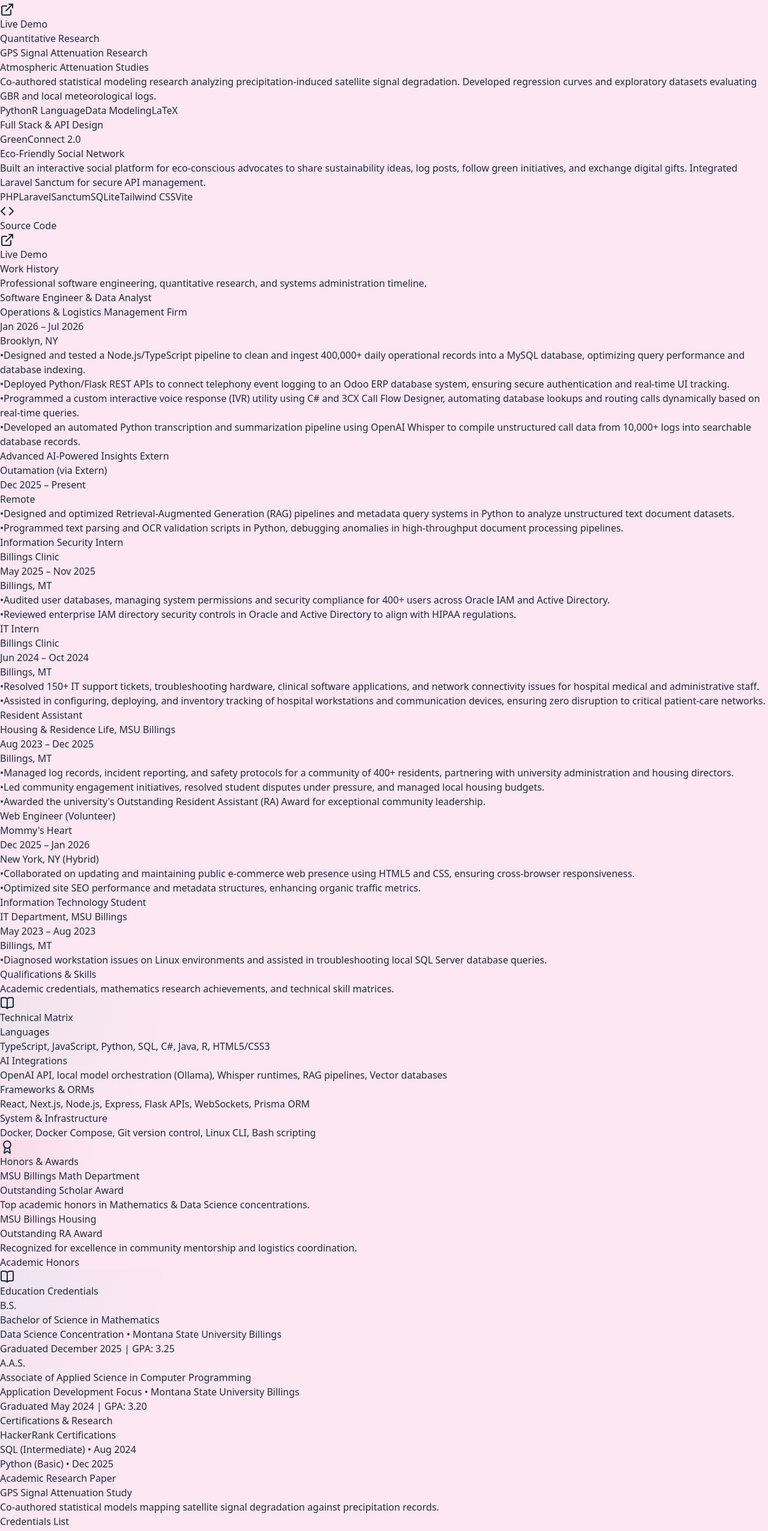
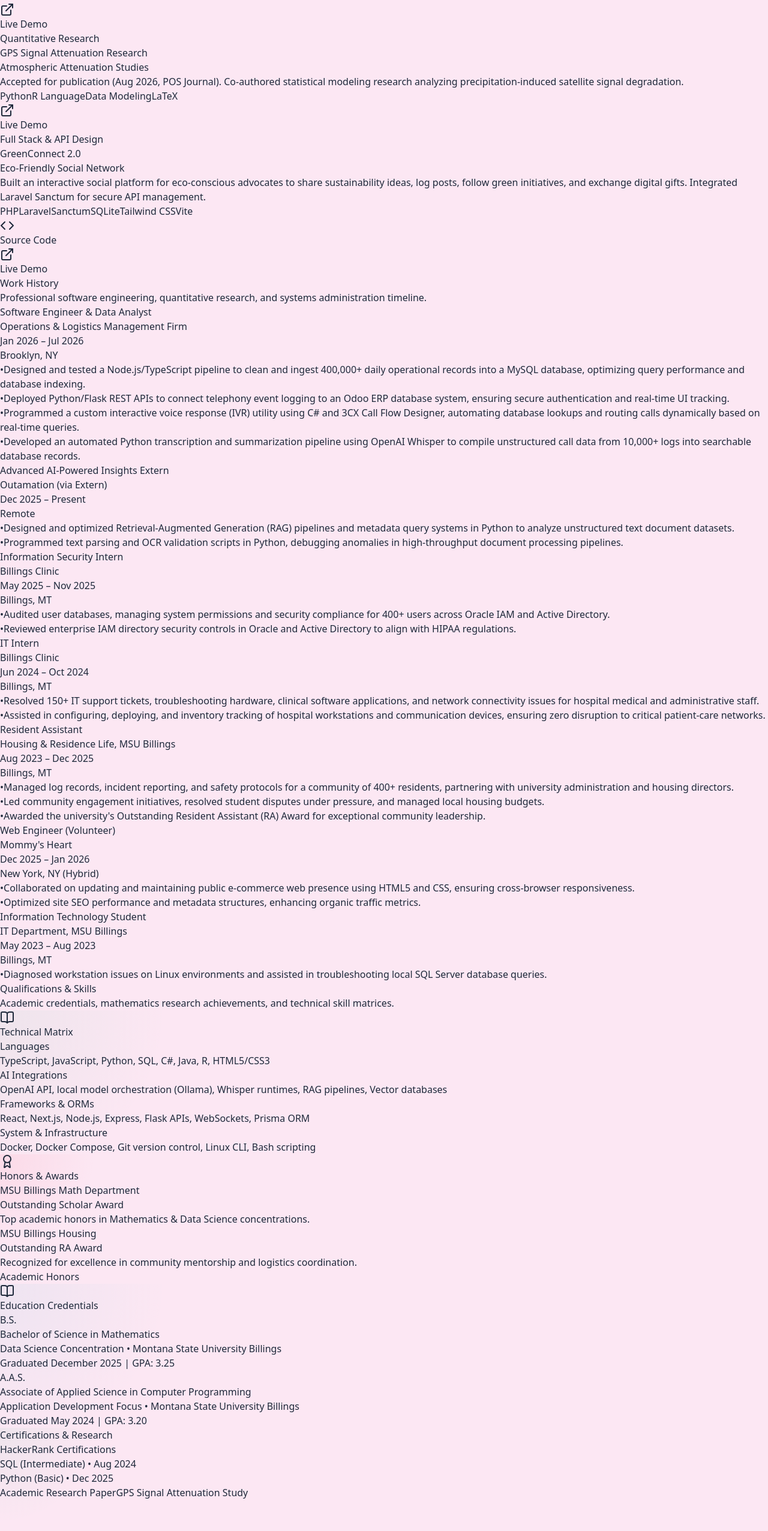
Before and after one commit to Ayjeren004/Ayjeren-portfolio, a React (Vite) app: page / in a window 1280 px wide. Shown: the part 4924-7476 px from the top of the page at 60% size. Built offline with nearby package versions, Linux system fonts and the light colour scheme.

Commit message:
feat: Add YouTube link and accepted publication status to GPS research

```diff
--- a/src/components/BentoGrid.jsx
+++ b/src/components/BentoGrid.jsx
@@ -79,8 +79,9 @@ export default function BentoGrid() {
     {
       title: 'GPS Signal Attenuation Research',
       tagline: 'Atmospheric Attenuation Studies',
-      desc: 'Co-authored statistical modeling research analyzing precipitation-induced satellite signal degradation. Developed regression curves and exploratory datasets evaluating GBR and local meteorological logs.',
+      desc: 'Accepted for publication (Aug 2026, POS Journal). Co-authored statistical modeling research analyzing precipitation-induced satellite signal degradation.',
       tech: ['Python', 'R Language', 'Data Modeling', 'LaTeX'],
+      demo: 'https://www.youtube.com/watch?v=FqIQtUu4WA8',
       github: '#',
       type: 'Quantitative Research'
     },
@@ -1375,9 +1376,9 @@ export default function BentoGrid() {
 
                   <div>
                     <span className="text-[9px] text-pink-600 font-mono font-bold uppercase tracking-wider block">Academic Research Paper</span>
-                    <h4 className="text-sm font-extrabold text-pink-600 mt-1">GPS Signal Attenuation Study</h4>
+                    <a href="https://www.youtube.com/watch?v=FqIQtUu4WA8" target="_blank" rel="noopener noreferrer" className="text-sm font-extrabold text-pink-600 mt-1 hover:underline hover:text-pink-500 transition-colors inline-flex items-center gap-1">GPS Signal Attenuation Study <svg className="w-3 h-3" fill="none" stroke="currentColor" viewBox="0 0 24 24"><path strokeLinecap="round" strokeLinejoin="round" strokeWidth="2" d="M10 6H6a2 2 0 00-2 2v10a2 2 0 002 2h10a2 2 0 002-2v-4M14 4h6m0 0v6m0-6L10 14"></path></svg></a>
                     <p className="text-slate-800 text-[10px] mt-0.5 leading-relaxed">
-                      Co-authored statistical models mapping satellite signal degradation against precipitation records.
+                      Accepted for publication (Aug 2026, POS Journal). Co-authored statistical models mapping satellite signal degradation.
                     </p>
                   </div>
                 </div>
--- a/src/components/Projects.jsx
+++ b/src/components/Projects.jsx
@@ -36,10 +36,11 @@ const projects = [
   {
     title: 'GPS Satellite Data Visualization',
     type: 'Academic Research',
-    description: 'Co-authored scientific research modeling environmental data. Built 3D visual dashboards to track and analyze GPS satellite transmission loss and transmissivity.',
+    description: 'Accepted for publication in POS Journal (Aug 2026). Co-authored scientific research modeling environmental data. Built 3D visual dashboards to track and analyze GPS satellite transmission loss and transmissivity.',
     tech: ['Data Modeling', '3D Visualization', 'Data Science', 'Mathematics'],
     icon: <Code2 className="w-8 h-8 text-rose-600" />,
     featured: false,
+    link: 'https://www.youtube.com/watch?v=FqIQtUu4WA8'
   },
   {
     title: 'Niko OS',
```
